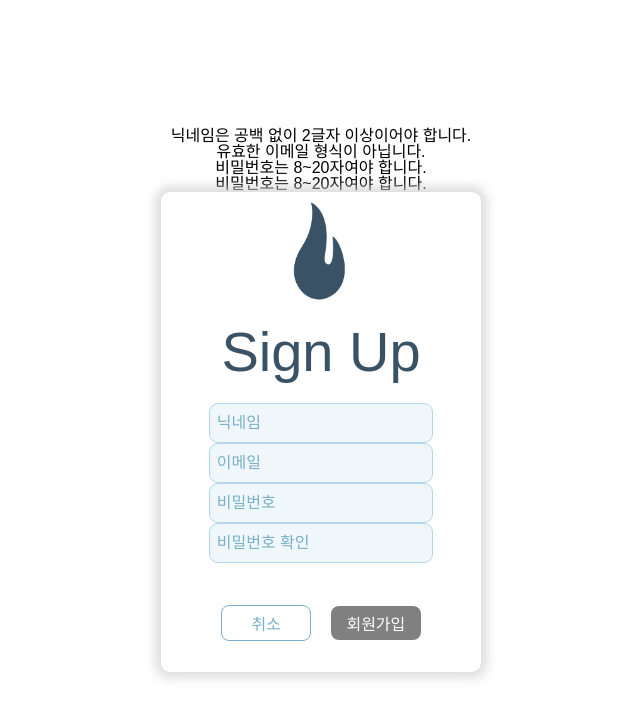
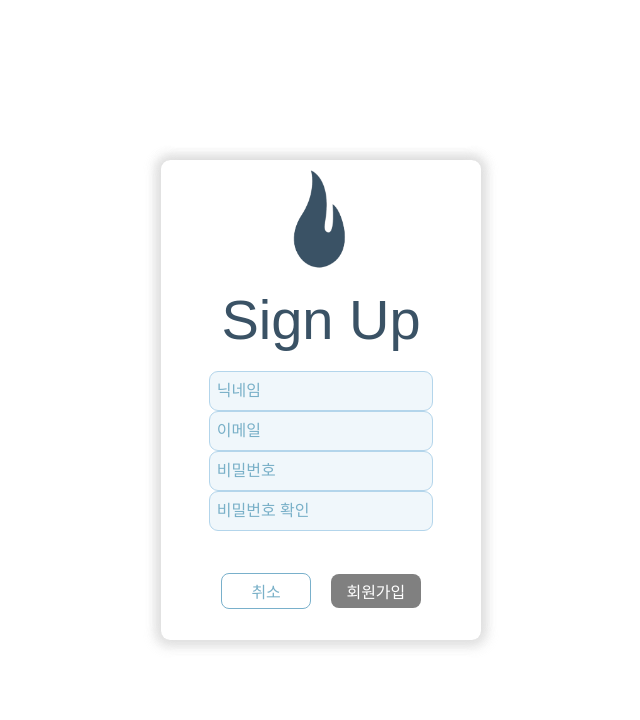
Before and after one commit to seongyu-Kim/careernote_front, a React (Create React App) app: page /register in a window 1280 px wide. Shown: the top 720 px of the page, without its empty margins (319-959 px from the left). Built offline with nearby package versions, Linux system fonts and the light colour scheme.

Commit message:
:bulb: bulb: 색상 변경 및 회원가입 컴포넌트 상태 주석 추가

```diff
--- a/src/components/Modal/FindPassword.styled.ts
+++ b/src/components/Modal/FindPassword.styled.ts
@@ -87,7 +87,7 @@ export const Divider = styled.div`
 `;
 
 export const ErrorMessage = styled.p`
-  color: red;
+  color: #e25151;
   font-size: 14px;
   position: absolute;
   width: 100%;
--- a/src/components/Modal/FindPassword.tsx
+++ b/src/components/Modal/FindPassword.tsx
@@ -16,7 +16,7 @@ export const FindPassword = () => {
 
   useEffect(() => {
     //추후 전송 버튼 눌렀을 때 에러메시지 출력하게
-    if (!emailRegEx.test(inputEmail)) {
+    if (inputEmail.length > 0 && !emailRegEx.test(inputEmail)) {
       setErrorMsg('유효한 이메일 형식이 아닙니다.');
       setInputFieldChecked(true);
     } else {
--- a/src/components/RegisterPage/RegisterPage.styled.ts
+++ b/src/components/RegisterPage/RegisterPage.styled.ts
@@ -91,7 +91,7 @@ export const Divider = styled.div`
 `;
 
 export const ErrorMessage = styled.p`
-  color: red;
+  color: #e25151;
   font-size: 14px;
   position: absolute;
   width: 100%;
--- a/src/components/RegisterPage/RegisterPage.tsx
+++ b/src/components/RegisterPage/RegisterPage.tsx
@@ -9,18 +9,18 @@ import { ROUTE_LINK } from '@routes/routes';
 
 //추후 컴포넌트 분리
 const RegisterPage = () => {
-  const [inputNickname, setInputNickname] = useState<string>('');
-  const [inputEmail, setInputEmail] = useState<string>('');
-  const [inputPassword, setInputPassword] = useState<string>('');
-  const [inputConfirmPassword, setInputConfirmPassword] = useState<string>('');
-  const [inputFieldChecked, setInputFieldChecked] = useState<boolean>(true);
-  const [passwordConfirmStatus, setPasswordConfirmStatus] = useState<boolean>(false);
-  const [errorMsg, setErrorMsg] = useState<string>('');
+  const [inputNickname, setInputNickname] = useState<string>(''); // 닉네임 입력 값
+  const [inputEmail, setInputEmail] = useState<string>(''); // 이메일 입력 값
+  const [inputPassword, setInputPassword] = useState<string>(''); // 패스워드 입력 값
+  const [inputConfirmPassword, setInputConfirmPassword] = useState<string>(''); // 패스워드 확인 입력 값
+  const [inputFieldChecked, setInputFieldChecked] = useState<boolean>(true); // 입력 필드 체크
+  const [passwordConfirmStatus, setPasswordConfirmStatus] = useState<boolean>(false); // 패스워드 일치 상태
+  const [nicknameCheck, setNicknameCheck] = useState<string>(''); // 닉네임 유효성 체크 메시지
+  const [emailCheck, setEmailCheck] = useState<string>(''); // 이메일 유효성 체크 메시지
+  const [passwordCheck, setPasswordCheck] = useState<string>(''); // 패스워드 유효성 체크 메시지
+  const [confirmPasswordCheck, setConfirmPasswordCheck] = useState<string>(''); // 패스워드 확인 유효성 체크 메시지
+  const [errorMsg, setErrorMsg] = useState<string>(''); // 패스워드 불일치 시 에러 메세지 추후 리팩토링
   const navigate = useNavigate();
-  const [nicknameCheck, setNicknameCheck] = useState<string>('');
-  const [emailCheck, setEmailCheck] = useState<string>('');
-  const [passwordCheck, setPasswordCheck] = useState<string>('');
-  const [confirmPasswordCheck, setConfirmPasswordCheck] = useState<string>('');
 
   const nicknameRegEx = /^(?! )[A-Za-z0-9가-힣]{2,}(?! )$/;
   const emailRegEx =
@@ -43,25 +43,25 @@ const RegisterPage = () => {
       setInputFieldChecked(true);
     }
     //닉네임 유효성 검사
-    if (!nicknameRegEx.test(inputNickname)) {
+    if (inputNickname.length > 0 && !nicknameRegEx.test(inputNickname)) {
       setNicknameCheck('닉네임은 공백 없이 2글자 이상이어야 합니다.');
     } else {
       setNicknameCheck('');
     }
     //이메일 유효성 검사
-    if (!emailRegEx.test(inputEmail)) {
+    if (inputEmail.length > 0 && !emailRegEx.test(inputEmail)) {
       setEmailCheck('유효한 이메일 형식이 아닙니다.');
     } else {
       setEmailCheck('');
     }
     //비밀번호 유효성 검사
-    if (!passwordRegEx.test(inputPassword)) {
+    if (inputPassword.length > 0 && !passwordRegEx.test(inputPassword)) {
       setPasswordCheck('비밀번호는 8~20자여야 합니다.');
     } else {
       setPasswordCheck('');
     }
     //비밀번호 확인 유효성 검사
-    if (!passwordRegEx.test(inputConfirmPassword)) {
+    if (inputPassword.length > 0 && !passwordRegEx.test(inputConfirmPassword)) {
       setConfirmPasswordCheck('비밀번호는 8~20자여야 합니다.');
     } else {
       setConfirmPasswordCheck('');
@@ -135,10 +135,6 @@ const RegisterPage = () => {
 
   return (
     <Styled.RegisterPageBackground>
-      <p>{nicknameCheck}</p>
-      <p>{emailCheck}</p>
-      <p>{passwordCheck}</p>
-      <p>{confirmPasswordCheck}</p>
       <Styled.RegisterContainer>
         <Styled.RegisterField>
           <Styled.MainLogo src={logo} alt="로고이미지" />
--- a/src/components/ResetPassword/ResetPassword.styled.ts
+++ b/src/components/ResetPassword/ResetPassword.styled.ts
@@ -103,7 +103,7 @@ export const Divider = styled.div`
 `;
 
 export const ErrorMessage = styled.p`
-  color: red;
+  color: #e25151;
   font-size: 14px;
   position: absolute;
   width: 100%;
```
